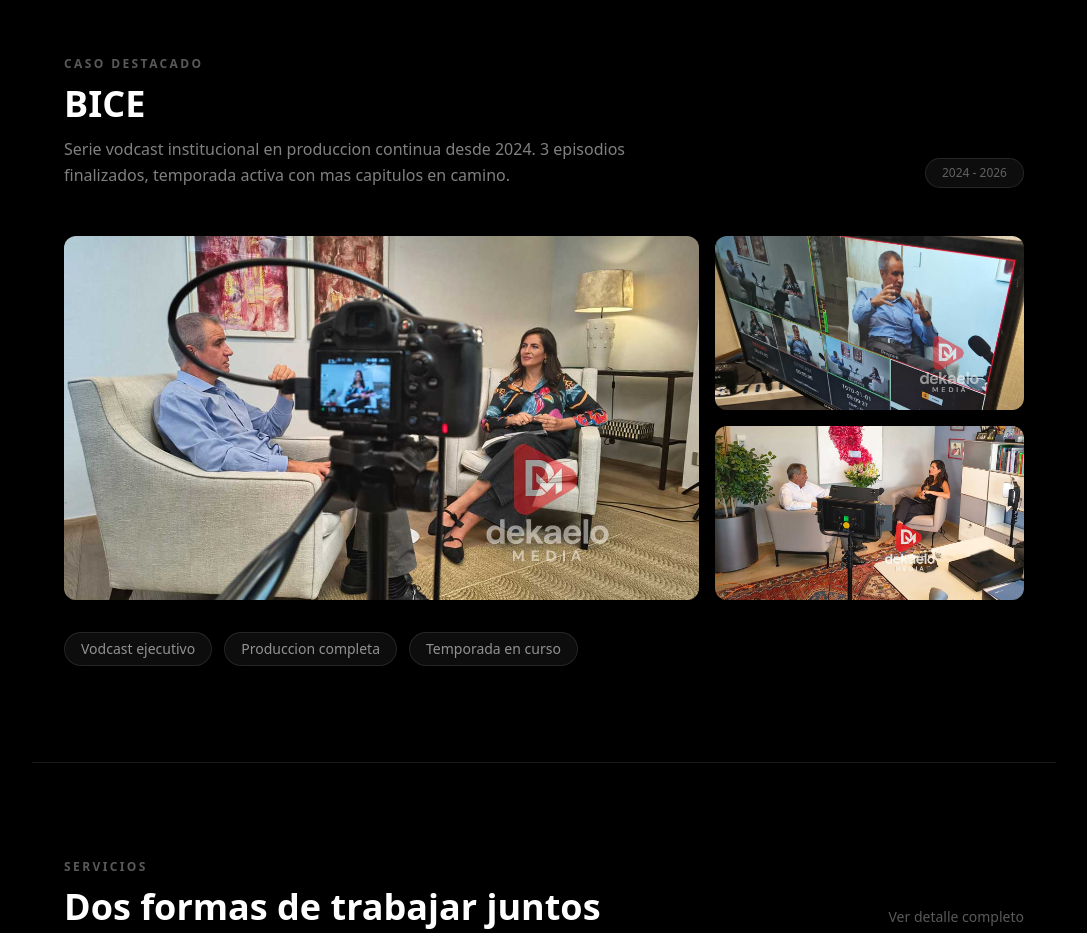
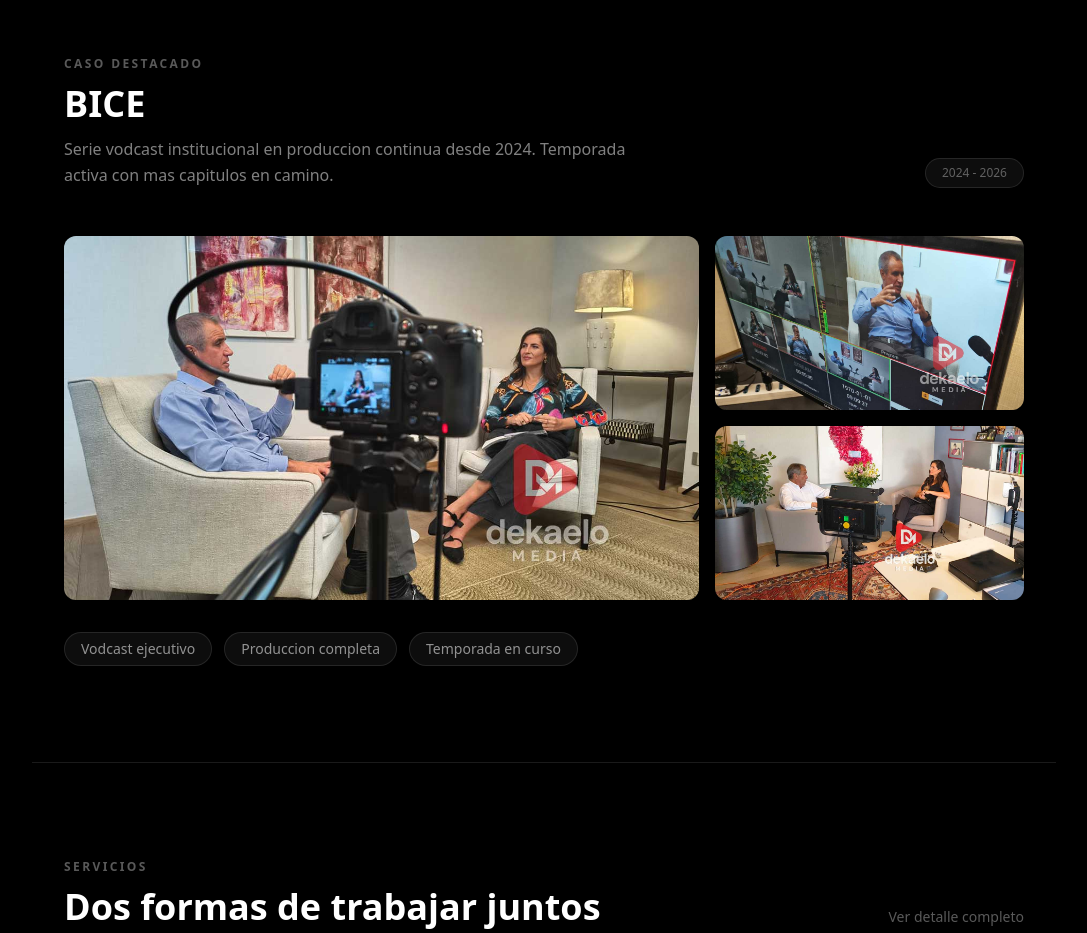
Before and after one commit to TronxGroup/Dekaelo-Media, a Next.js app: page / in a window 1280 px wide. Shown: the part 2860-3793 px from the top of the page, without its empty margins (96-1183 px from the left). Built offline with nearby package versions, Linux system fonts and the light colour scheme.

Commit message:
Update page.tsx

```diff
--- a/app/page.tsx
+++ b/app/page.tsx
@@ -276,7 +276,7 @@
               <Eyebrow>Caso destacado</Eyebrow>
               <h2 className="mt-3 text-3xl font-semibold md:text-4xl">BICE</h2>
               <p className="mt-3 max-w-xl text-white/50 leading-relaxed">
-                Serie vodcast institucional en produccion continua desde 2024. 3 episodios finalizados, temporada activa con mas capitulos en camino.
+                Serie vodcast institucional en produccion continua desde 2024. Temporada activa con mas capitulos en camino.
               </p>
             </div>
             <span className="hidden shrink-0 rounded-full border border-white/10 bg-white/5 px-4 py-1.5 text-xs text-white/35 sm:inline-flex">
```
